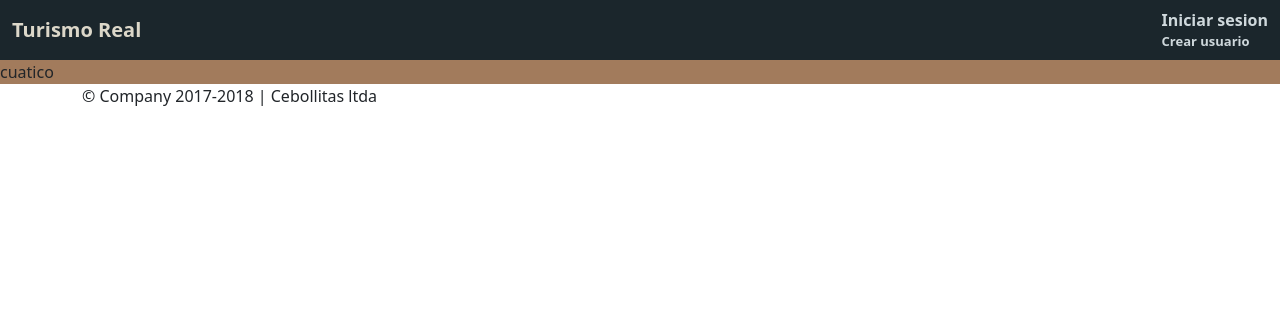
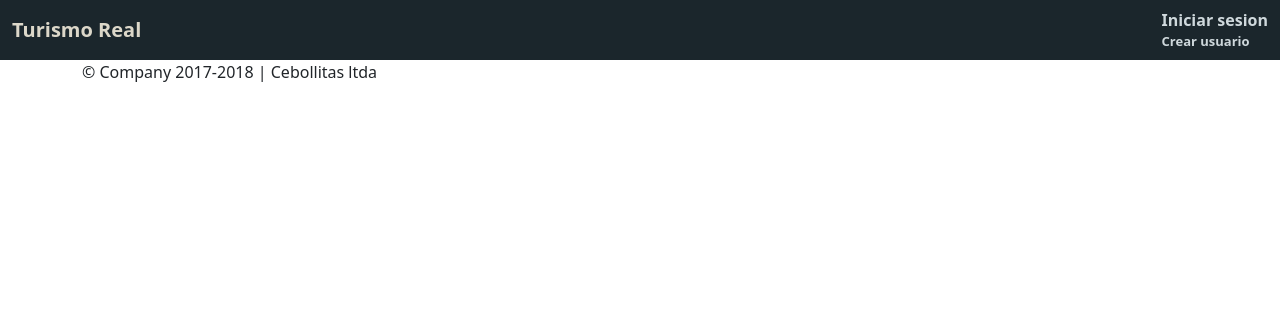
Before and after one commit to Cebollitas-Duoc/Pagina-web, a Django app: page / in a window 1280 px wide. Shown: the top 320 px of the page. Run offline with Django 4.2, Linux system fonts and the light colour scheme; style sheets or scripts are compiled from the project's sources.

Commit message:
limpieza

```diff
--- a/static/css/baseTemplate.scss
+++ b/static/css/baseTemplate.scss
@@ -98,7 +98,11 @@
 }
 
 #colorhome{
+    display: grid;
+    grid-template-columns: 1fr 3fr 1f;
     background-color: #A27B5C!important;
+    min-width: 820;
+    min-height: 1180;
 }
 
 #textoboton1{
@@ -108,68 +112,3 @@
 #textoboton2{
     font-size: 13px;
 }
-/*
-.contenedor input {
-    position: absolute;
-    opacity: 0;
-    cursor: pointer;
-    height: 0;
-    width: 0;
-  }
-
-  .checkmark {
-    position: absolute;
-    top: 0;
-    left: 0;
-    height: 25px;
-    width: 25px;
-    background-color: #eee;
-  }
-
-
-  .contenedor:hover input ~ .checkmark {
-    background-color: #ccc;
-  }
-
-
-  .contenedor input:checked ~ .checkmark {
-    background-color: #126E82;
-  }
-
-
-  .checkmark:after {
-    content: "";
-    position: absolute;
-    display: none;
-  }
-
-
-  .contenedor input:checked ~ .checkmark:after {
-    display: block;
-  }
-
-
-  .contenedor .checkmark:after {
-    left: 9px;
-    top: 5px;
-    width: 5px;
-    height: 10px;
-    border: solid white;
-    border-width: 0 3px 3px 0;
-    -webkit-transform: rotate(45deg);
-    -ms-transform: rotate(45deg);
-    transform: rotate(45deg);
-  }
-
-.contenedor {
-    display: block;
-    position: relative;
-    padding-left: 35px;
-    margin-bottom: 12px;
-    cursor: pointer;
-    font-size: 22px;
-    -webkit-user-select: none;
-    -moz-user-select: none;
-    -ms-user-select: none;
-    user-select: none;
-}  */
--- a/templates/BaseTemplate.html
+++ b/templates/BaseTemplate.html
@@ -35,7 +35,6 @@
 
     {% block wrapper %}
     {% endblock wrapper %}
-<div id="colorhome">cuatico</div>
 
     <footer class="container">
       <p>© Company 2017-2018 | Cebollitas ltda</p>
--- a/templates/departamentos/home.html
+++ b/templates/departamentos/home.html
@@ -1,6 +1,9 @@
 {% extends 'BaseTemplate.html' %}
 {% load static %}
 
+<div id="colorhome">
+
+</div>
 
 {% block wrapper %}
 {% endblock wrapper %}
```
